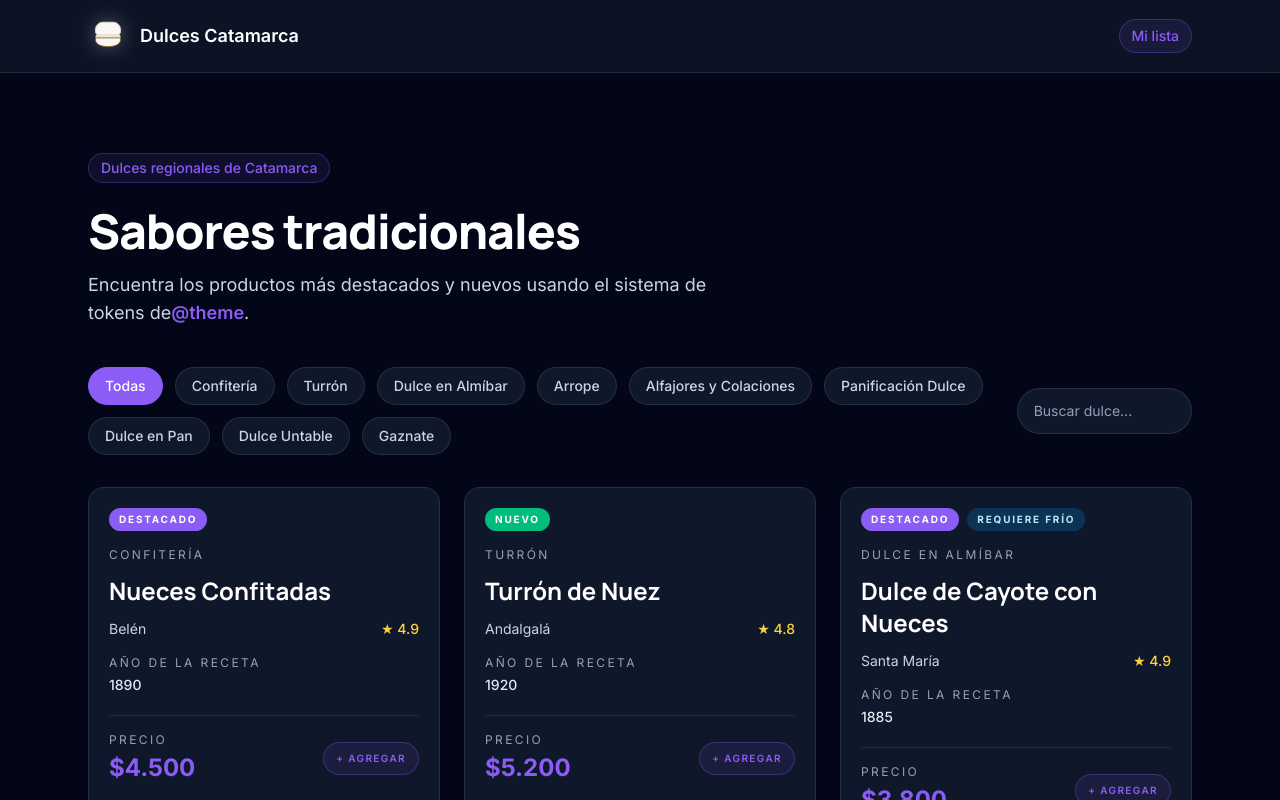
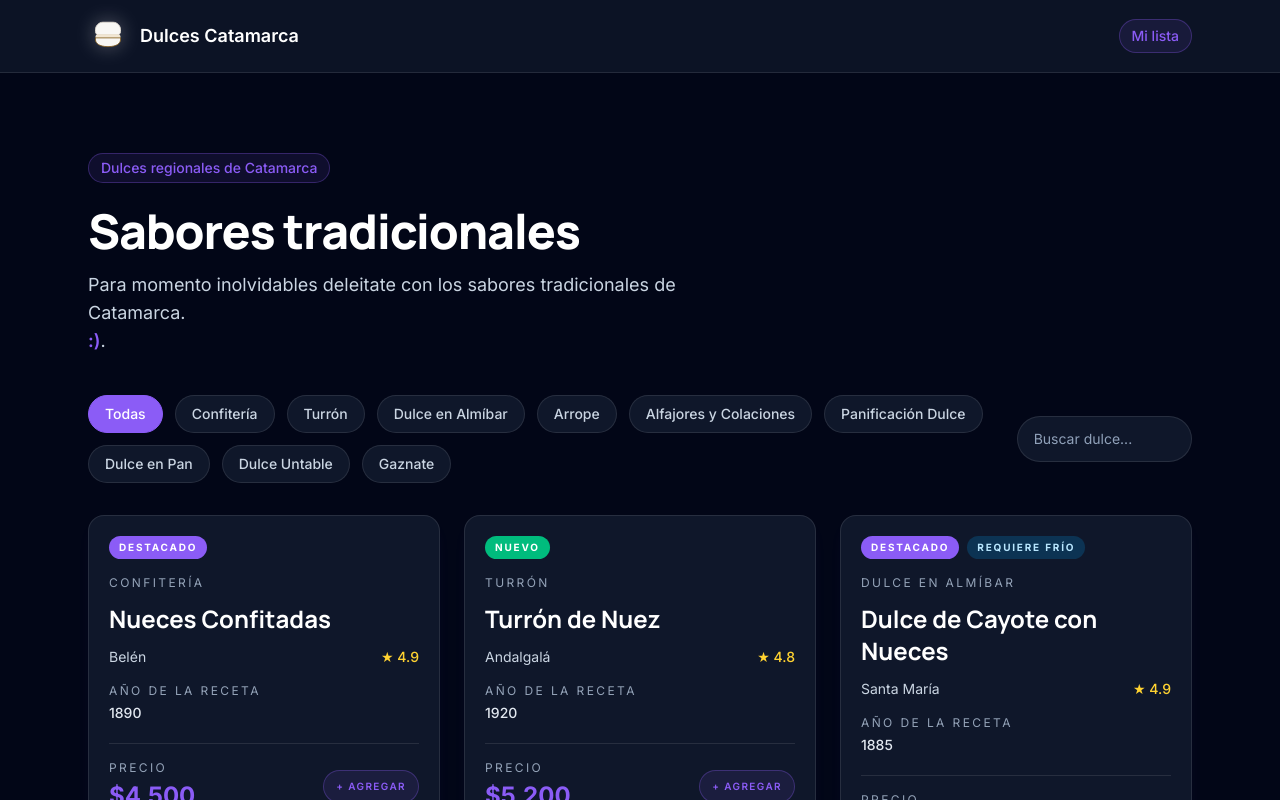
Before and after one commit to Mar-Jose/Nodo.c5.Sprint2-, a React (Vite) app: page / in a window 1280 px wide. Shown: the top 800 px of the page. Built offline with nearby package versions, Linux system fonts and the light colour scheme.

Commit message:
subtítulo

```diff
--- a/src/App.jsx
+++ b/src/App.jsx
@@ -58,8 +58,8 @@ function App() {
           </h1>
 
           <p className="mt-4 max-w-2xl text-lg text-slate-300">
-            Encuentra los productos más destacados y nuevos usando el sistema de tokens de
-            <span className="font-semibold text-brand">@theme</span>.
+            Para momento inolvidables deleitate con los sabores tradicionales de Catamarca. <br />
+            <span className="font-semibold text-brand">:)</span>.
           </p>
         </header>
 
```
